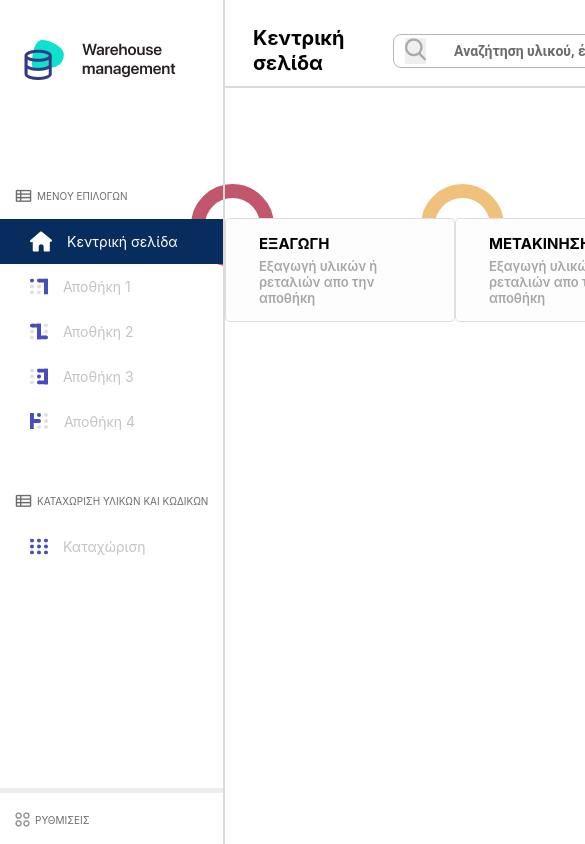
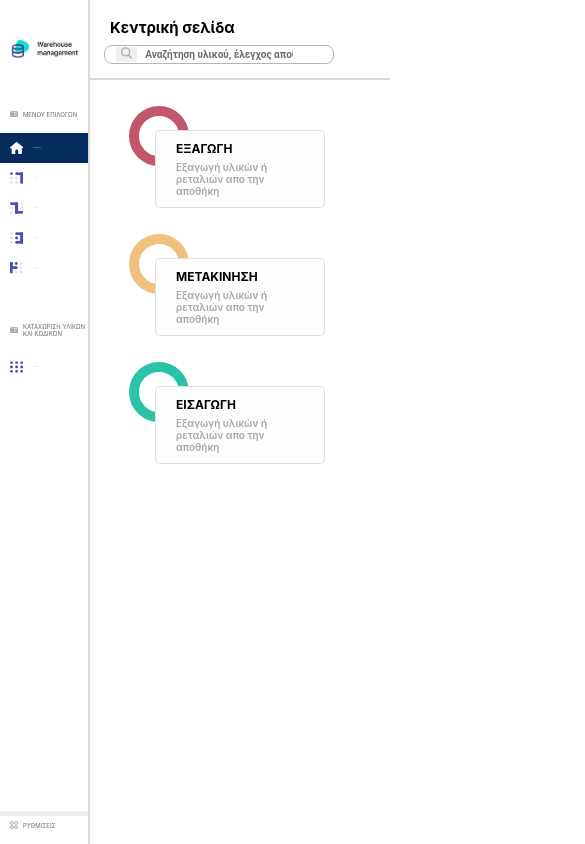
Before and after one commit to masaka222/quintessential, a React (Create React App) app: page /management/home in a window 390 px wide. Shown: the top 844 px of the page, 585 px wide, since content can reach past the window. Built offline with nearby package versions, Linux system fonts and the light colour scheme; a web font is replaced by a local one.

Commit message:
Media Queries complete

```diff
--- a/src/ActionButton/ActionButton.css
+++ b/src/ActionButton/ActionButton.css
@@ -7,22 +7,31 @@
     background: #FDFDFD;
     border: 1px solid rgba(0, 0, 0, 0.12);
     border-radius: 5px;
+    outline: none;
+
+    transition: all .3s cubic-bezier(0,0,0,.5);
+}
+
+.ActionButton_button:hover{
+    background-color: #D6D6D6;
+    cursor: pointer;
 }
 
 .ActionButton_button-title{
     font-family: SF Pro Display;
-    font-size: 15px;
+    font-size: 1.5rem;
     margin-bottom: .5rem;
 }
 
 .ActionButton_button-subtitle{
     font-family: SF Pro Display;
-    font-size: 13px;
+    font-size: 1.3rem;
     font-weight: 600;
     color: #000000;
     opacity: 0.34;
 }
 
+/* CIRCLE */
 .ActionButton_button::before{
     content: "";
     position: absolute;
@@ -38,7 +47,7 @@
     z-index: -1;
 }
 
-/* Circle Colors */
+/* CIRCLE COLORRS */
 
 .pinkColor::before{
     border: 1.4rem solid #C2566D;
@@ -51,3 +60,45 @@
 .greenColor::before{
     border: 1.4rem solid #2BC3A7;
 }
+
+/* MEDIA QUERIES */
+@media only screen and (max-width: 1073px){
+    .ActionButton_button{
+        margin-top: 5rem;
+    }
+}
+
+@media only screen and (max-width: 568px){
+    .ActionButton_button{
+        padding: 1rem 2rem;
+        width: 17rem;
+    }
+
+    .ActionButton_button-title{
+        font-size: 1.2rem;
+    }
+
+    .ActionButton_button-subtitle{
+        font-size: 1rem;
+    }
+
+    .ActionButton_button::before{
+        height: 4rem;
+        width: 4rem;
+
+        right: 13.5rem;
+        top: -2.5rem;
+    }
+
+    .pinkColor::before{
+        border: 1rem solid #C2566D;
+    }
+
+    .yellowColor::before{
+        border: 1rem solid #F0C17D;
+    }
+
+    .greenColor::before{
+        border: 1rem solid #2BC3A7;
+    }
+}
--- a/src/Header/Header.css
+++ b/src/Header/Header.css
@@ -14,3 +14,29 @@
     font-size: 2rem;
     line-height: 25px;
 }
+
+@media only screen and (max-width: 939px){
+    .Header{
+        height: 10rem;
+        flex-direction: column;
+        justify-content: center;
+        align-items: flex-start;
+    }
+
+    .Header_title{
+        margin-left: 2rem;
+        margin-bottom: 1rem;
+    }
+}
+
+@media only screen and (max-width: 568px){
+    .Header{
+        padding-top: 0rem;
+        height: 8rem;
+    }
+
+    .Header_title{
+        font-size: 1.5rem;
+        margin-bottom: .5rem;
+    }
+}
--- a/src/Home/Home.css
+++ b/src/Home/Home.css
@@ -1,4 +1,16 @@
+.Home{
+    overflow-y: scroll;
+}
+
 .Home_buttons{
     display: flex;
     justify-content: space-evenly;
 }
+
+@media only screen and (max-width: 1073px){
+    .Home_buttons{
+        flex-direction: column;
+        align-items: center;
+        justify-content: center;
+    }
+}
--- a/src/LoginForm/LoginForm.css
+++ b/src/LoginForm/LoginForm.css
@@ -67,6 +67,8 @@
     text-decoration: none;
 }
 
+
+/* MEDIA QUERIES */
 @media only screen and (max-height: 600px){
     .LoginForm_header{
         font-size: 2.5rem;
--- a/src/ManagementPage/ManagementPage.css
+++ b/src/ManagementPage/ManagementPage.css
@@ -4,3 +4,16 @@
     display: grid;
     grid-template-columns: 22.5rem auto;
 }
+
+/* MEDIA QUERIES */
+@media only screen and (max-width: 568px){
+    .ManagementPage{
+        grid-template-columns: 15rem auto;
+    }
+}
+
+@media only screen and (max-width: 390px){
+    .ManagementPage{
+        grid-template-columns: 9rem auto;
+    }
+}
--- a/src/NotFoundPage/NotFoundPage.js
+++ b/src/NotFoundPage/NotFoundPage.js
@@ -4,6 +4,7 @@ import './NotFoundPage.css';
 function NotFoundPage() {
   return (
     <div className="NotFoundPage">
+      404 Page not found!
     </div>
   );
 }
--- a/src/SearchBar/SearchBar.css
+++ b/src/SearchBar/SearchBar.css
@@ -22,6 +22,15 @@
     margin-left: -3.25rem;
 }
 
+.search__input::-webkit-input-placeholder{
+    font-family: Roboto;
+    font-style: normal;
+    font-weight: 600;
+    font-size: 1.4rem;
+    line-height: 18px;
+    color: rgba(0, 0, 0, 0.58);
+}
+
 /* BUTTON */
 .search__button{
     z-index: 1;
@@ -36,11 +45,33 @@
     transform: translateY(2px);
 }
 
-.search__input::-webkit-input-placeholder{
-    font-family: Roboto;
-    font-style: normal;
-    font-weight: 600;
-    font-size: 1.4rem;
-    line-height: 18px;
-    color: rgba(0, 0, 0, 0.58);
+/* MEDIA QUERIES */
+@media only screen and (max-width: 939px){
+    .search{
+        margin-left: 2rem;
+    }
+
+    .search__input{
+        margin-left: -3.25rem;
+    }
+
 }
+
+@media only screen and (max-width: 568px){
+    .search{
+        margin-right: 5rem;
+    }
+
+    .search__input{
+        padding: .3rem 4rem;
+        font-size: 1rem;
+    }
+
+    .search__input::-webkit-input-placeholder{
+        font-size: 1rem;
+    }
+
+    .magnifyingGlass{
+        width: 50%;
+    }
+}
--- a/src/SearchBar/SearchBar.js
+++ b/src/SearchBar/SearchBar.js
@@ -7,7 +7,7 @@ function SearchBar() {
     <div className="SearchBar">
       <form action="#" className="search">
         <button className="search__button">
-          <img alt='magnifyingGlass' src={magnifier}/>
+          <img alt='magnifyingGlass' className='magnifyingGlass' src={magnifier}/>
         </button>
         <input type="text" className="search__input" placeholder="Αναζήτηση υλικού, έλεγχος αποθεμάτων" size="52"/>
       </form>
--- a/src/Sidebar/Sidebar.css
+++ b/src/Sidebar/Sidebar.css
@@ -79,3 +79,91 @@
 .is-active .Sidebar_icon{
     filter: brightness(0) invert(1);
 }
+
+
+
+/* MEDIA QUERIES */
+@media only screen and (max-width: 568px){
+    .Sidebar_logo{
+        margin: 4rem 0 1rem 2rem;
+        width: 80%;
+    }
+
+    .Sidebar_text{
+        font-size: 1rem;
+    }
+
+    .shape{
+        height: 3.5rem;
+    }
+
+    .Sidebar_menu,
+    .Sidebar_settings{
+        padding: 4rem 0 1.5rem 0;
+    }
+
+    .Sidebar_settings{
+        width: 14.8rem;
+        padding-top: 1rem;
+    }
+
+    .Sidebar_icon{
+        margin: 0 1.5rem 0 2.2rem;
+        width: 10%;
+    }
+
+    .menuIcon{
+        width: 9%;
+    }
+
+    .menuText{
+        font-size: .5rem;
+    }
+
+    #lastOption {
+        margin-bottom: 5rem;
+    }
+}
+
+@media only screen and (max-width: 390px){
+    .Sidebar_logo{
+        margin: 4rem 0 1rem 1rem;
+        width: 90%;
+    }
+
+    .Sidebar_text{
+        font-size: .1rem;
+    }
+
+    .shape{
+        height: 3rem;
+    }
+
+    .Sidebar_menu,
+    .Sidebar_settings{
+        padding: 4rem 0 1.5rem 0;
+    }
+
+    .Sidebar_settings{
+        width: 8.8rem;
+        padding-top: .5rem;
+    }
+
+    .Sidebar_icon{
+        margin: 0 1rem 0 1rem;
+        width: 15%;
+    }
+
+    .menuIcon{
+        width: 9%;
+        margin: 0 .5rem 0 1rem;
+    }
+
+    .menuText{
+        font-size: 6px;
+    }
+
+    #lastOption {
+        margin-bottom: 4rem;
+    }
+}
```
